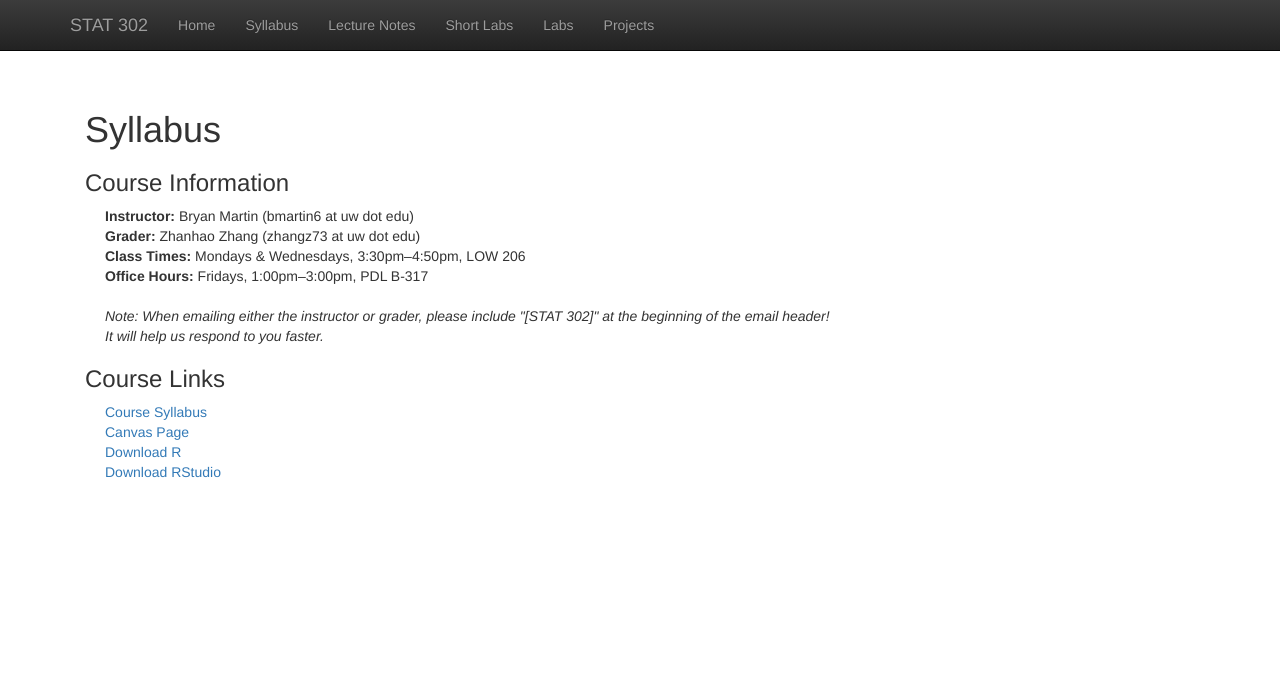
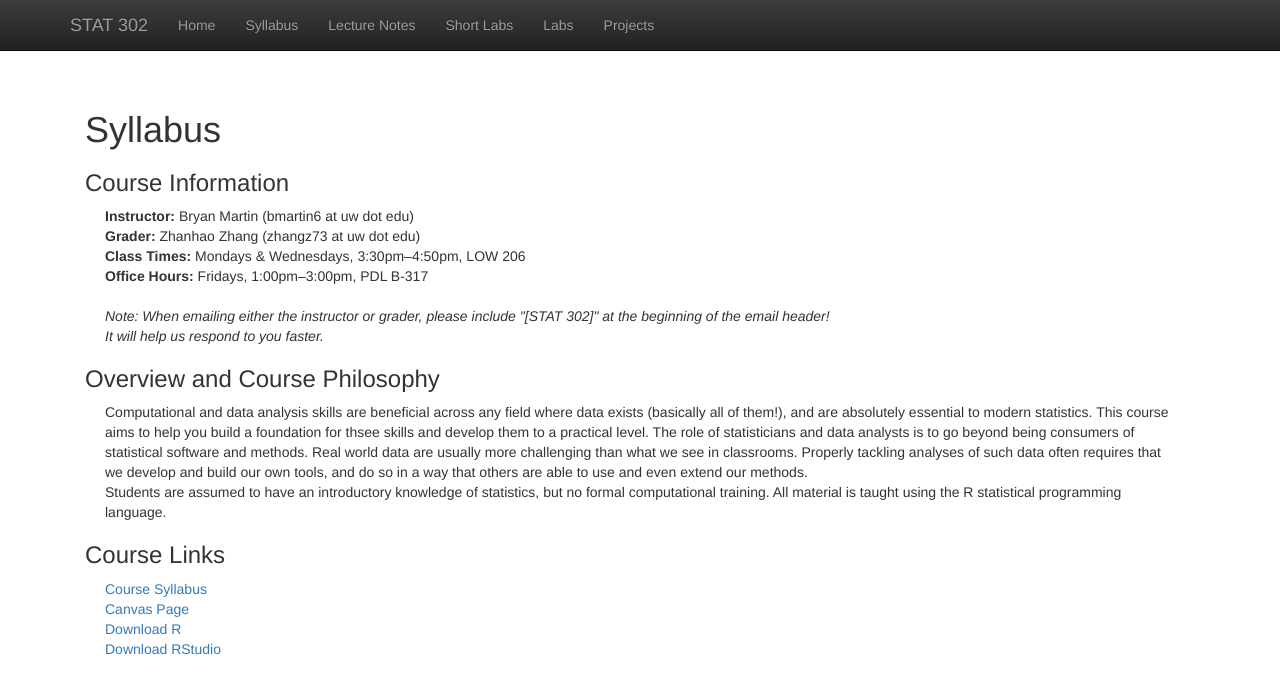
Before and after one commit to bryandmartin/STAT302, a Jekyll site: the page built from syllabus.html, in a window 1280 px wide. Shown: the top 694 px of the page. Built offline with Jekyll 4.4.1, drawn with Linux system fonts in a browser that asks for light colours; nearby versions of some CDN libraries; library files that are not in the unit come from our copies.

Commit message:
Update syllabus.html

```diff
--- a/syllabus.html
+++ b/syllabus.html
@@ -24,6 +24,20 @@ title:  'Syllabus'
     It will help us respond to you faster.</i>
   </p>
 
+<h3> Overview and Course Philosophy </h3>
+<p class="content" style="padding:0px;margin:0px 20px 0px;">
+  Computational and data analysis skills are beneficial across any field where data exists (basically all of them!),
+  and are absolutely essential to modern statistics.
+  This course aims to help you build a foundation for thsee skills and develop them to a practical level.
+  The role of statisticians and data analysts is to go beyond being consumers of statistical software and methods.
+  Real world data are usually more challenging than what we see in classrooms.
+  Properly tackling analyses of such data often requires that we develop and build our own tools,
+  and do so in a way that others are able to use and even extend our methods.
+  <br/>
+  Students are assumed to have an introductory knowledge of statistics, but no formal computational training.
+  All material is taught using the R statistical programming language.
+</p>
+
 <h3> Course Links </h3>
   <p class="content" style="padding:0px;margin:0px 20px 0px;">
   <a class="active" href="syllabus.html">Course Syllabus</a>
```
